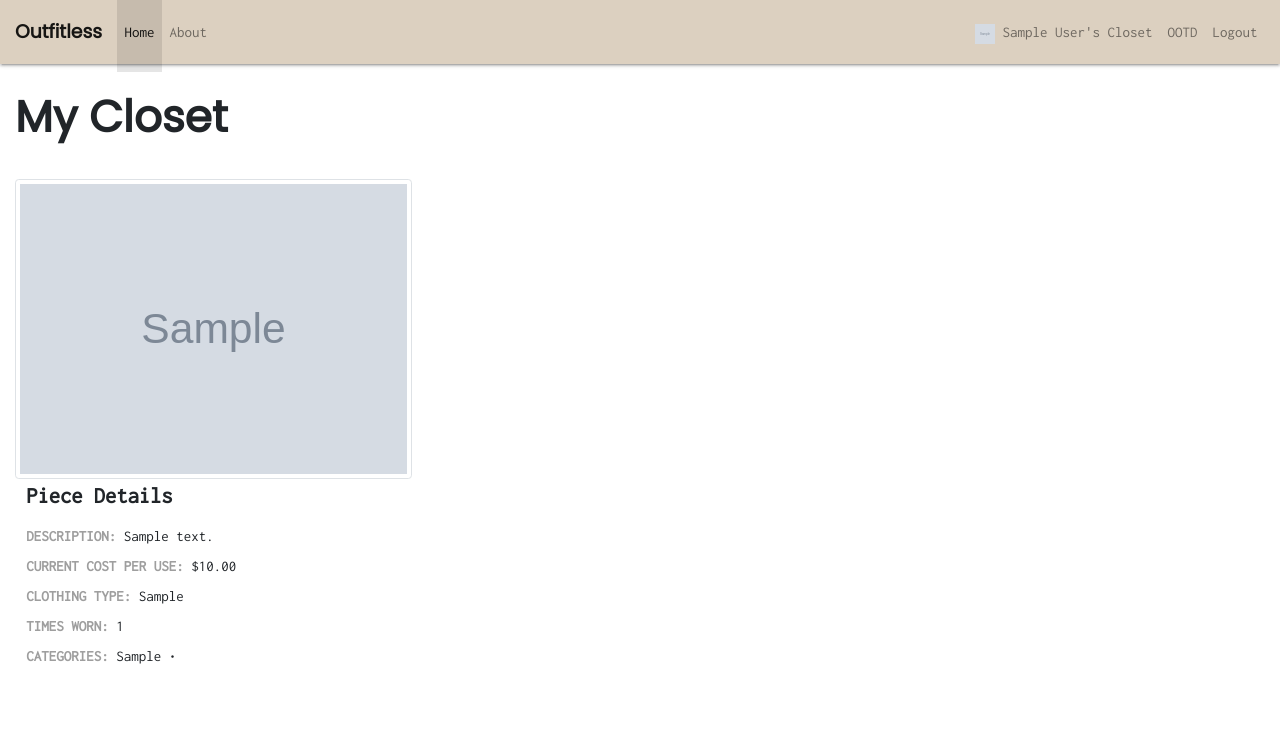
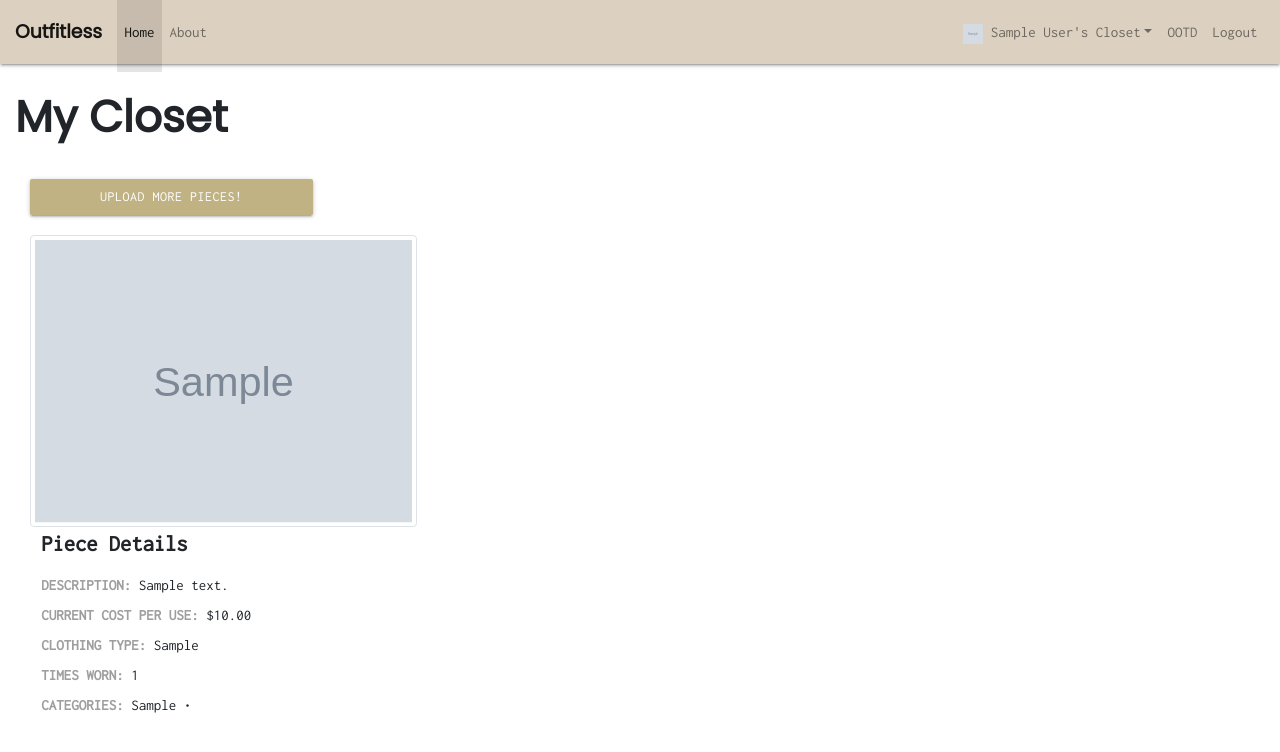
Before and after one commit to janetanne/outfitless, a Flask app: page /mycloset in a window 1280 px wide. Shown: the top 752 px of the page. Run offline with Flask 2, Linux system fonts and the light colour scheme; a user stored in the database is signed in; tables that the repository leaves empty hold one stand-in row (values such as "Sample post"); grey boxes marked "Sample" are stand-in pictures; some libraries are stand-ins or nearby versions.

Commit message:
added button to closet

```diff
--- a/templates/about.html
+++ b/templates/about.html
@@ -15,7 +15,7 @@
             <li>• Upload photos to Google Photos</li>
         </ul>
     <h4>Created by</h4>
-        <p class="text-left">This was created by Janet Anne Panen for her final project at Hackbright Academy, an engineering school for women. And yes—in case you were wondering–she was inspired by Clueless.</p>
+        <p class="text-left">This was created by Janet Anne Panen for her final project at Hackbright Academy, an engineering school for women. And in case you were wondering–yes, she was definitely inspired by Clueless.</p>
 </div>
 
 {% endblock %}
--- a/templates/base.html
+++ b/templates/base.html
@@ -31,7 +31,11 @@
                 </ul>
                 {% if current_user.is_authenticated %}
                 <ul class="nav navbar-nav ml-auto">
-                    <li class="nav-item"><a class="nav-link" href="/mycloset"><img src='{{ current_user.avatar }}?sz=20' width="20" height="20" alt="{{ current_user.name }}"> {{ current_user.name }}'s Closet</a></li>
+                    <li class="nav-item dropdown"><a class="nav-link dropdown-toggle" href="/mycloset" id="navbarDropdownMenuLink" data-toggle="dropdown" aria-haspopup="true" aria-expanded="false"><img src='{{ current_user.avatar }}?sz=20' width="20" height="20" alt="{{ current_user.name }}"> {{ current_user.name }}'s Closet</a>
+                    <div class="dropdown-menu" aria-labelledby="navbarDropdownMenuLink">
+                        <a class="dropdown-item" href="/upload">Upload pieces</a>
+                    </div>
+                    </li>
                     <li class="nav-item">
                         <a class="nav-link" href="/ootd">OOTD</a>
                     </li>
--- a/templates/mycloset.html
+++ b/templates/mycloset.html
@@ -9,8 +9,14 @@
     {% if not all_pieces %}
     <div class="row">
         Nothing in here yet? <a href='/upload'>Upload</a> clothes to your closet.
-        {% endif %}
     </div>
+    {% else %}
+    <div class="row">
+        <div class="col-3">
+            <a class="btn btn-outline-primary btn-block" href="/upload" role=button style="background-color: #c0b283";>Upload more pieces!</a></button>
+        </div>
+    </div>
+    {% endif %}
     <div class="row">
     {% for piece in all_pieces %}
         <div class="col-md-4">
```
